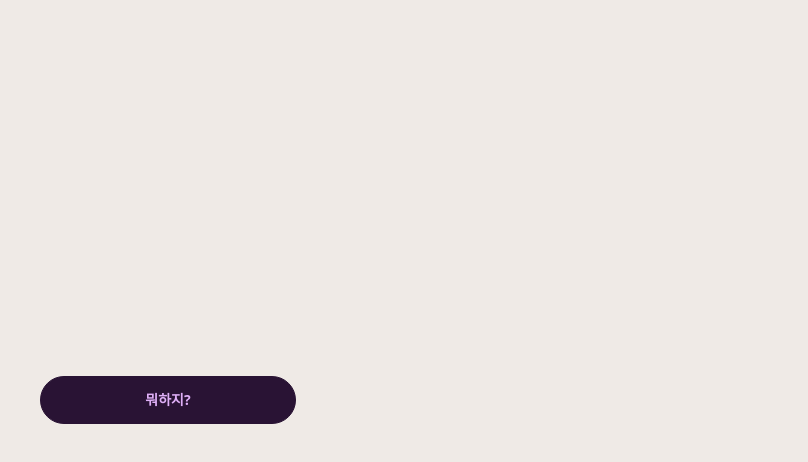
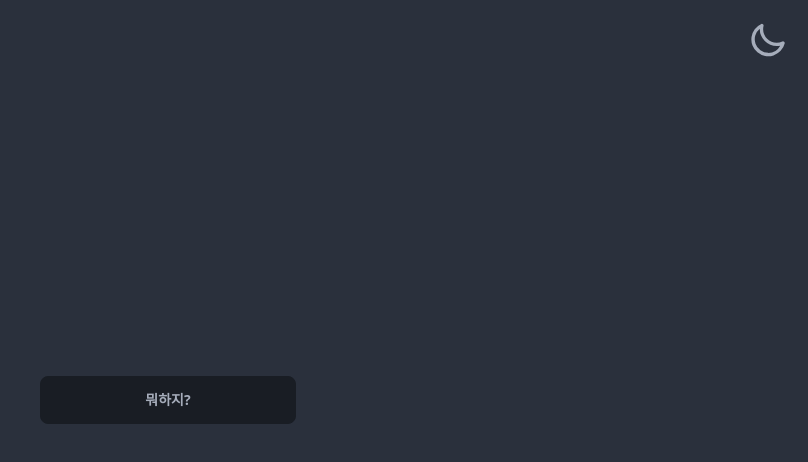
Before and after one commit to gingaminga/lip-web, a Next.js app: page / in a window 1280 px wide. Shown: the top 462 px of the page, without its empty margins (472-1280 px from the left). Built offline with nearby package versions, Linux system fonts and the light colour scheme; what axios-classification would draw is missing.

Commit message:
✨ Feat: dark/light 테마 변경 기능 추가
테마 변경 hook 생성(useThemeChanger.ts)
redux에 테마 상태 저장 및 locastorage에 저장
새로고침 시 깜빡임 처리(_document.tsx)

```diff
--- /dev/null
+++ b/src/components/ThemeToggle.tsx
@@ -0,0 +1,17 @@
+import useThemeChanger from "@/hooks/useThemeChanger";
+
+export default function ThemeToggle() {
+  const { toggle, toggleHandler } = useThemeChanger();
+
+  return (
+    <label className="swap swap-rotate" htmlFor="theme-toggle">
+      <input checked={toggle} id="theme-toggle" onChange={toggleHandler} type="checkbox" />
+      <svg className="swap-on fill-current w-10 h-10" xmlns="http://www.w3.org/2000/svg" viewBox="0 0 24 24">
+        <path d="M5.64,17l-.71.71a1,1,0,0,0,0,1.41,1,1,0,0,0,1.41,0l.71-.71A1,1,0,0,0,5.64,17ZM5,12a1,1,0,0,0-1-1H3a1,1,0,0,0,0,2H4A1,1,0,0,0,5,12Zm7-7a1,1,0,0,0,1-1V3a1,1,0,0,0-2,0V4A1,1,0,0,0,12,5ZM5.64,7.05a1,1,0,0,0,.7.29,1,1,0,0,0,.71-.29,1,1,0,0,0,0-1.41l-.71-.71A1,1,0,0,0,4.93,6.34Zm12,.29a1,1,0,0,0,.7-.29l.71-.71a1,1,0,1,0-1.41-1.41L17,5.64a1,1,0,0,0,0,1.41A1,1,0,0,0,17.66,7.34ZM21,11H20a1,1,0,0,0,0,2h1a1,1,0,0,0,0-2Zm-9,8a1,1,0,0,0-1,1v1a1,1,0,0,0,2,0V20A1,1,0,0,0,12,19ZM18.36,17A1,1,0,0,0,17,18.36l.71.71a1,1,0,0,0,1.41,0,1,1,0,0,0,0-1.41ZM12,6.5A5.5,5.5,0,1,0,17.5,12,5.51,5.51,0,0,0,12,6.5Zm0,9A3.5,3.5,0,1,1,15.5,12,3.5,3.5,0,0,1,12,15.5Z" />
+      </svg>
+      <svg className="swap-off fill-current w-10 h-10" xmlns="http://www.w3.org/2000/svg" viewBox="0 0 24 24">
+        <path d="M21.64,13a1,1,0,0,0-1.05-.14,8.05,8.05,0,0,1-3.37.73A8.15,8.15,0,0,1,9.08,5.49a8.59,8.59,0,0,1,.25-2A1,1,0,0,0,8,2.36,10.14,10.14,0,1,0,22,14.05,1,1,0,0,0,21.64,13Zm-9.5,6.69A8.14,8.14,0,0,1,7.08,5.22v.27A10.15,10.15,0,0,0,17.22,15.63a9.79,9.79,0,0,0,2.1-.22A8.11,8.11,0,0,1,12.14,19.73Z" />
+      </svg>
+    </label>
+  );
+}
--- /dev/null
+++ b/src/hooks/useThemeChanger.ts
@@ -0,0 +1,48 @@
+import { useAppSelector, useAppDispatch } from "@/store/hooks";
+import { setTheme } from "@/store/theme/reducer";
+import { ChangeEvent, useEffect } from "react";
+
+/**
+ * @description 테마 변경 hook
+ */
+export default function useThemeChanger() {
+  const theme = useAppSelector((state) => state.theme.value);
+  const dispatch = useAppDispatch();
+
+  /**
+   * @description toggle handler
+   * @param event input element event value
+   */
+  const toggleHandler = (event: ChangeEvent<HTMLInputElement>) => {
+    const changedTheme = event.target.checked ? "dark" : "light";
+
+    localStorage.setItem("theme", changedTheme); // 테마값 저장
+    document.documentElement.setAttribute("data-theme", changedTheme); // html에 theme 설정
+    dispatch(setTheme(changedTheme)); // redux에 테마 상태 저장
+  };
+
+  /**
+   * @description theme 변경 시 redux action 발생
+   */
+  useEffect(() => {
+    const defaultTheme = "light";
+    let currentTheme = localStorage.getItem("theme") || defaultTheme;
+
+    if (currentTheme !== "dark" && currentTheme !== "light") {
+      // localstorage에 저장된 테마가 dark/light 테마가 아닌 경우 강제로 변경
+      currentTheme = defaultTheme;
+    }
+
+    if (currentTheme === theme) {
+      // 같으면 redux action이 발생하지 않음
+      return;
+    }
+
+    dispatch(setTheme(currentTheme as "dark" | "light"));
+  }, [dispatch, theme]);
+
+  return {
+    toggle: theme === "dark",
+    toggleHandler,
+  };
+}
--- a/src/pages/_document.tsx
+++ b/src/pages/_document.tsx
@@ -3,7 +3,20 @@
 export default function Document() {
   return (
     <Html lang="en">
-      <Head />
+      <Head>
+        <script
+          dangerouslySetInnerHTML={{
+            __html: `
+              function getThemeMode() {
+                const theme = window.localStorage.getItem('theme')
+                return theme ? theme : 'dark'
+              }
+
+              document.documentElement.setAttribute("data-theme", getThemeMode());
+            `, // html을 처리하기 위함
+          }}
+        />
+      </Head>
       <body>
         <Main />
         <NextScript />
--- a/src/pages/index.tsx
+++ b/src/pages/index.tsx
@@ -1,19 +1,21 @@
-import Main from "@/components/Main";
+import ActivityMain from "@/components/ActivityMain";
+import ThemeToggle from "@/components/ThemeToggle";
 import Head from "next/head";
 
 export default function Home() {
   return (
-    <div>
+    <>
       <Head>
         <title>Sample</title>
       </Head>
-      <div className="hero min-h-screen bg-base-200">
-        <div className="hero-content text-center">
-          <div className="w-md space-y-4">
-            <Main />
-          </div>
+      <div className="fixed right-5 top-5">
+        <ThemeToggle />
+      </div>
+      <div className="hero h-screen">
+        <div className="hero-content flex-col text-center">
+          <ActivityMain />
         </div>
       </div>
-    </div>
+    </>
   );
 }
--- a/src/store/root-reducer.ts
+++ b/src/store/root-reducer.ts
@@ -1,6 +1,9 @@
+import themeReducer from "@/store/theme/reducer";
 import { combineReducers } from "@reduxjs/toolkit";
 
 /**
  * @description 모든 reducer 병합
  */
-export const rootReducer = combineReducers({});
+export const rootReducer = combineReducers({
+  theme: themeReducer,
+});
--- /dev/null
+++ b/src/store/theme/reducer.ts
@@ -0,0 +1,25 @@
+import { createSlice, PayloadAction } from "@reduxjs/toolkit";
+
+type TTheme = "dark" | "light";
+
+interface IInitialState {
+  value: TTheme;
+}
+
+const initialState: IInitialState = {
+  value: "light",
+};
+
+const themeSlice = createSlice({
+  name: "theme", // 액션 타입 prefix
+  initialState,
+  reducers: {
+    setTheme: (state, { payload }: PayloadAction<TTheme>) => {
+      state.value = payload;
+    },
+  },
+});
+
+export const { setTheme } = themeSlice.actions;
+
+export default themeSlice.reducer;
```
Also changed, not shown: src/components/ActivityMain.tsx (renamed from src/components/Main.tsx).
